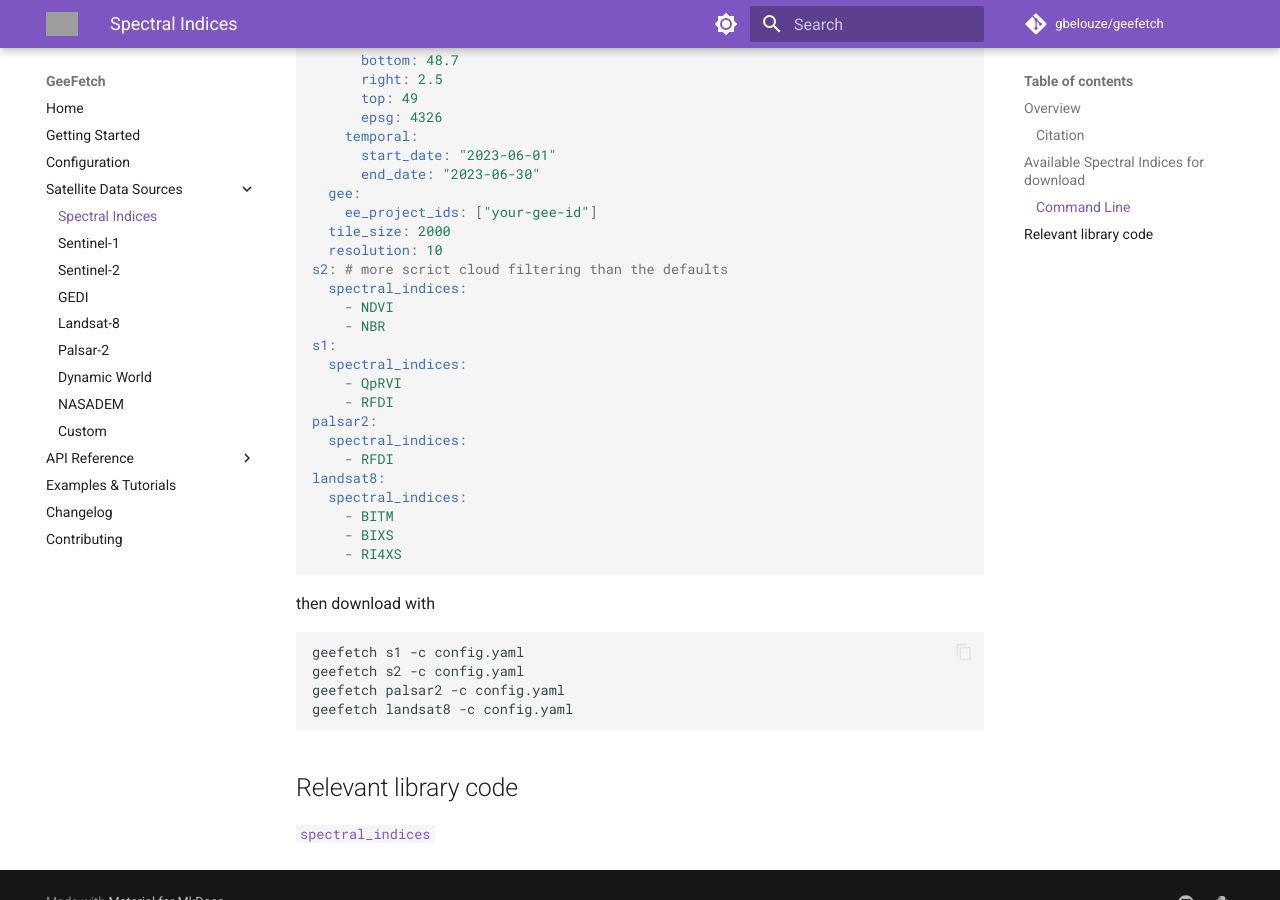
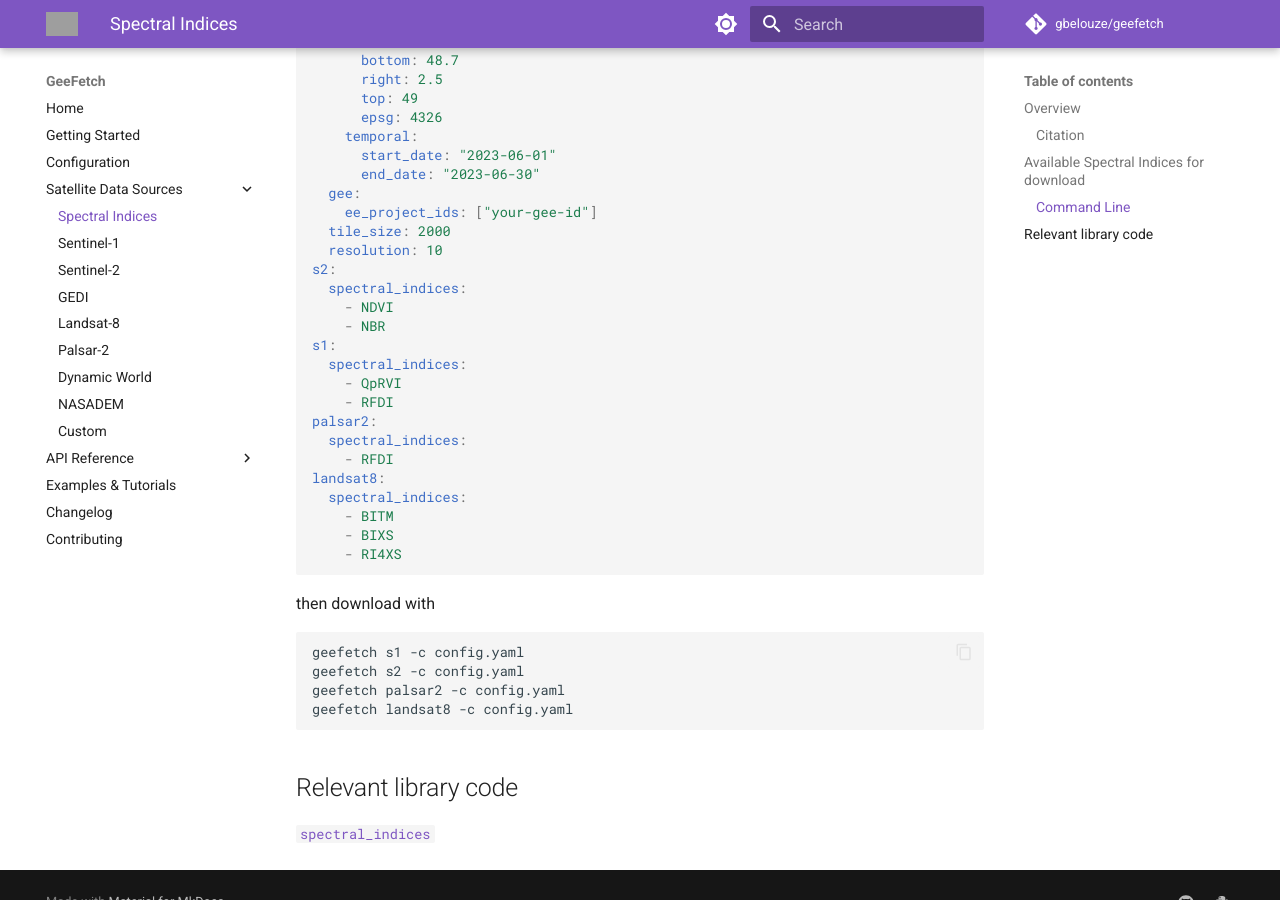
Before and after one commit to gbelouze/geefetch, an MkDocs documentation site: the page built from docs/satellites/spectral_indices.md, in a window 1280 px wide and 900 px high, scrolled down 14716 px. Built offline with MkDocs 1.6.1 and Material for MkDocs 9.7.7, drawn with Linux system fonts in a browser that asks for light colours; comment, search, counter and statistics services are not loaded; grey boxes are pictures that could not be loaded.

Commit message:
Fix typos

```diff
--- a/docs/satellites/spectral_indices.md
+++ b/docs/satellites/spectral_indices.md
@@ -289,7 +289,7 @@
     ee_project_ids: ["your-gee-id"]
   tile_size: 2000
   resolution: 10
-s2: # more scrict cloud filtering than the defaults
+s2:
   spectral_indices:
     - NDVI
     - NBR
```
Also changed, not shown: docs/satellites/sentinel2.md (+1 -1 lines).
